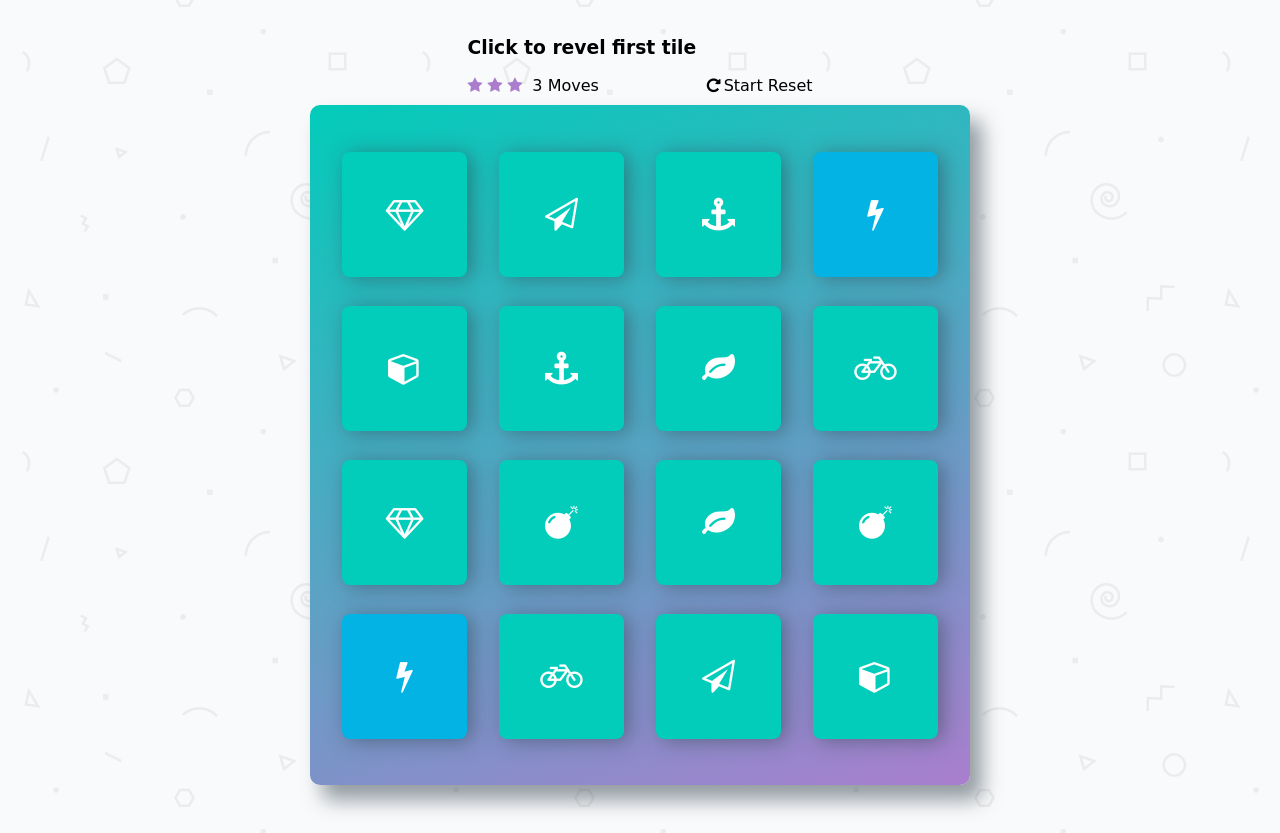
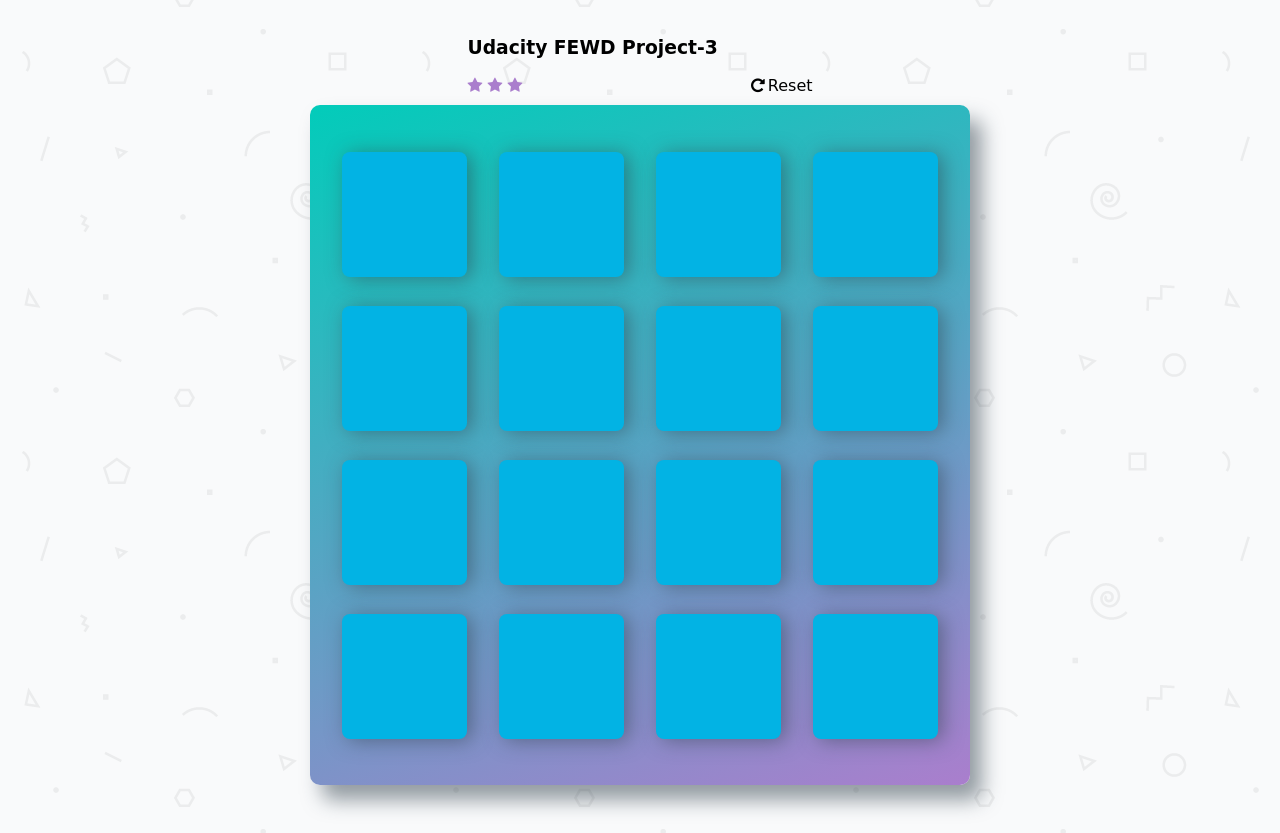
Before and after one commit to paulstandley/fend-Project-3, a plain HTML site: page index.html in a window 1280 px wide. Shown: the part 68-901 px from the top of the page. Drawn offline with Linux system fonts and the light colour scheme; a web font is replaced by a local one.

Commit message:
change start dispaly

```diff
--- a/index.html
+++ b/index.html
@@ -16,16 +16,16 @@
         </header>
 
         <section class="score-panel">
-            <h3>Click to revel first tile</h3>
+            <h3>Udacity FEWD Project-3</h3>
         	<ul class="stars">
         		<li><i id="thirdStar" class="fa fa-star"></i></li>
         		<li><i id="secondStar" class="fa fa-star"></i></li>
         		<li><i id="firstStar" class="fa fa-star"></i></li>
         	</ul>
 
-        	<span class="moves">3</span> Moves
+        	<span class="moves"></span>
             <span id="timeSpan"></span>
-            <span id="startReset">Start Reset</span>
+            <span id="startReset">Reset</span>
             <span id="movesMade"></span>
             <div class="restart">
         		<i class="fa fa-repeat"></i>
@@ -34,52 +34,52 @@
         </section>
 
         <ul class="deck">
-            <li id="a1" class="card match show">
+            <li id="a1" class="card open">
                 <i class="fa fa-diamond"></i>
             </li>
-            <li id="a2" class="card match show">
+            <li id="a2" class="card open">
                 <i class="fa fa-paper-plane-o"></i>
             </li>
-            <li id="a3" class="card match show">
+            <li id="a3" class="card open">
                 <i class="fa fa-anchor"></i>
             </li>
-            <li id="a4" class="card open show">
+            <li id="a4" class="card open">
                 <i class="fa fa-bolt"></i>
             </li>
-            <li id="b1"  class="card match show">
+            <li id="b1"  class="card open">
                 <i class="fa fa-cube"></i>
             </li>
-            <li id="b2" class="card match">
+            <li id="b2" class="card open">
                 <i class="fa fa-anchor"></i>
             </li>
-            <li id="b3" class="card match show">
+            <li id="b3" class="card open">
                 <i class="fa fa-leaf"></i>
             </li>
-            <li id="b4" class="card match show">
+            <li id="b4" class="card open">
                 <i class="fa fa-bicycle"></i>
             </li>
-            <li id="c1" class="card match show">
+            <li id="c1" class="card open">
                 <i class="fa fa-diamond"></i>
             </li>
-            <li id="c2" class="card match show">
+            <li id="c2" class="card open">
                 <i class="fa fa-bomb"></i>
             </li>
-            <li id="c3" class="card match show">
+            <li id="c3" class="card open">
                 <i class="fa fa-leaf"></i>
             </li>
-            <li id="c4" class="card match show">
+            <li id="c4" class="card open">
                 <i class="fa fa-bomb"></i>
             </li>
-            <li id="d1" class="card open show">
+            <li id="d1" class="card open">
                 <i class="fa fa-bolt"></i>
             </li>
-            <li id="d2" class="card match show">
+            <li id="d2" class="card open">
                 <i class="fa fa-bicycle"></i>
             </li>
-            <li id="d3" class="card match show">
+            <li id="d3" class="card open">
                 <i class="fa fa-paper-plane-o"></i>
             </li>
-            <li id="d4" class="card match show">
+            <li id="d4" class="card open">
                 <i class="fa fa-cube"></i>
             </li>
         </ul>
--- a/js/app.js
+++ b/js/app.js
@@ -18,6 +18,7 @@ function windowfuntion() {
     const modal = document.getElementById("idModal");
     const replayButton = document.getElementById("reStartButton");
     var keepCountMoves = 0;
+    var passed_values_for_id_array = [];
 /*
  * Display the cards on the page
  *   - shuffle the list of cards using the provided "shuffle" method below
@@ -26,17 +27,11 @@ function windowfuntion() {
  */
     replayButton.addEventListener("click", function(){ resetFun() });
     restart.addEventListener("click", resetFun);
-    var bool = true;
 
     function resetFun() {
+        window.location.reload(false);
         shuffleFunction();
-        if(bool) {
-            startCount();
-        }else{
         stopCount();
-            window.location.reload(false);
-        }
-        bool = false;
     }
 
     function shuffleFunction() {
@@ -83,8 +78,10 @@ function windowfuntion() {
     function cardFun(evt) {
 //  get click location
         var placeClicked = evt.target;
+// make sure click is on tiles
         if(placeClicked.hasAttribute("id")) {
 //  get the values of dom for comparison push to keep hold of value
+            startCount();
             clickCounterMoves();
             let clickedIcon_1 = placeClicked.getElementsByTagName("i");
             let clickedIcon_1Class = clickedIcon_1[0].getAttribute("class");
@@ -94,13 +91,19 @@ function windowfuntion() {
                 firstClick(placeClicked);
                 var id_check_1 = placeClicked.getAttribute("id");
                 id_check_array.push(id_check_1);
-                console.log(id_check_1);
 //  second click event
             }else if(numberOfClicks.length == 2) {
                 secondClick(placeClicked);
                 var id_check_2 = placeClicked.getAttribute("id");
 // compare vales form dom and array
-                if(numberOfClicks[0] == numberOfClicks[1] && (id_check_array[0] != id_check_2)) {
+                if(numberOfClicks[0] == numberOfClicks[1] && (id_check_array[0] !=  id_check_2)) {
+                    passed_values_for_id_array.push(id_check_array[0]);
+                    passed_values_for_id_array.push(id_check_2);
+                    console.log(passed_values_for_id_array);
+// test to make sure tiles that have passed don't get clicked
+                    for(let i = 0; i > passed_values_for_id_array.length; i++) {
+                        // next to do
+                    }
                     rightFunction(placeClicked, id_check_array);
                     keepScore.push(true);
                     if(keepScore.length == 8) {
```
Lines whose indentation alone changed are shown as unchanged.
